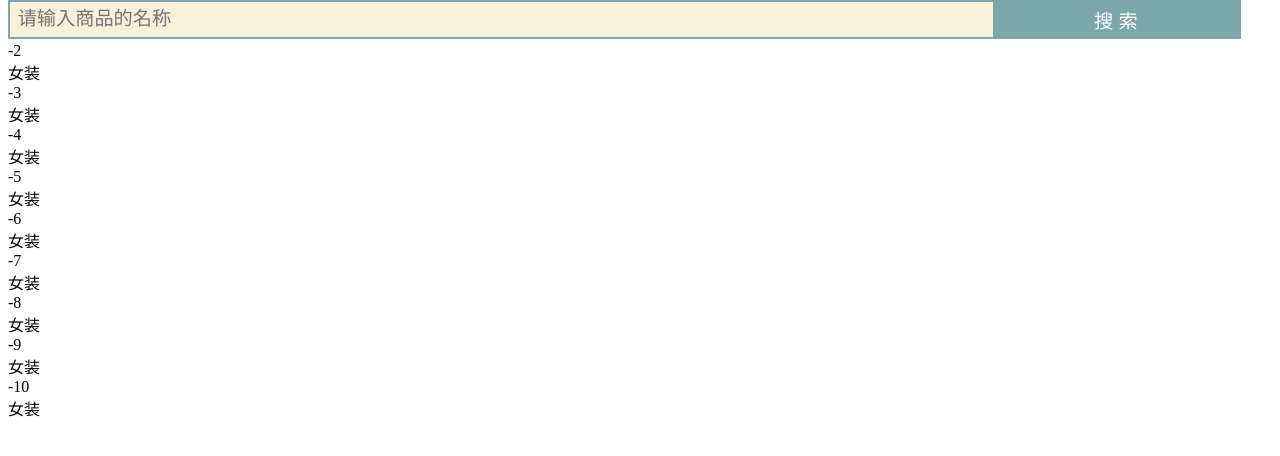
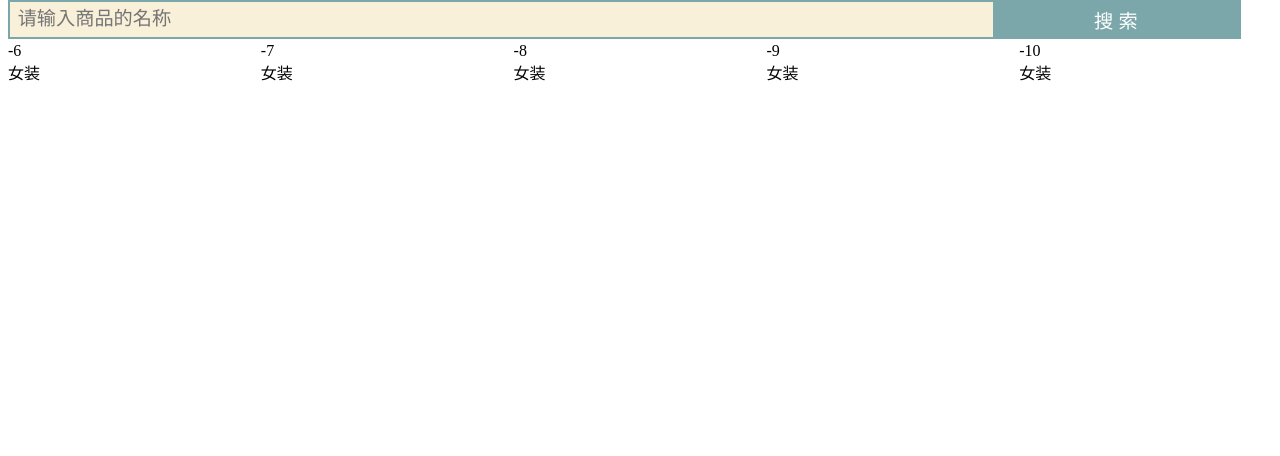
Before and after one commit to lidbcode/quanduoduo, a Django app: page /dwxk/index/ in a window 1280 px wide. Shown: the top 456 px of the page. Run offline with Django 3.2, Linux system fonts and the light colour scheme; data that the repository does not hold is empty.

Commit message:
update css

```diff
--- a/dwxk/static/css/index.css
+++ b/dwxk/static/css/index.css
@@ -45,6 +45,15 @@
   cursor: pointer;
 }
 
+/*分类按钮*/
+.category{
+   width:100%;
+   padding:4rem;
+}
+.category-item{
+    width:20%;
+    float:left;
+}
 /*商品列表*/
 .item-list{
   width: 100%;
```
